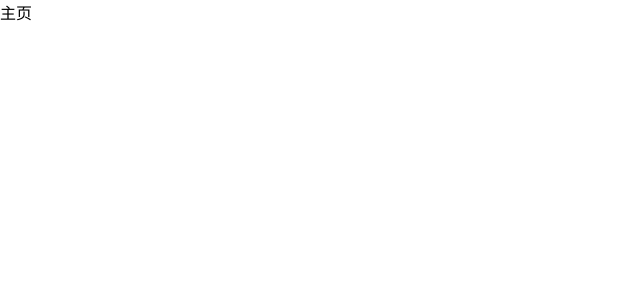
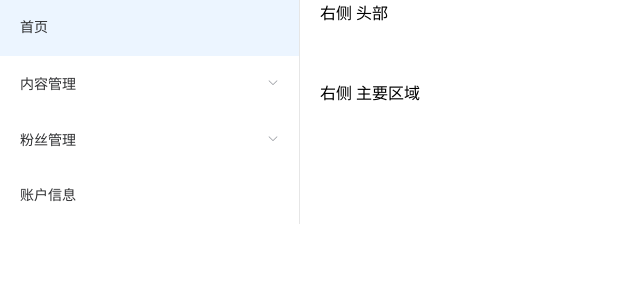
Before and after one commit to muyixiaoxin/89---, a Vue app: page /#/home in a window 1280 px wide. Shown: the top 300 px of the page, without its empty margins (0-640 px from the left). Built offline with nearby package versions, Linux system fonts and the light colour scheme.

Commit message:
home界面大纲拼接完成

```diff
--- /dev/null
+++ b/src/components/home/layout-aside.vue
@@ -0,0 +1,40 @@
+<template>
+  <!-- <div>左侧导航</div> -->
+  <el-menu>
+      <el-menu-item>首页</el-menu-item>
+      <el-submenu>
+          <template slot="title">
+              <span>内容管理</span>
+          </template>
+          <el-menu-item-group>
+          <el-menu-item>发布文章</el-menu-item>
+          <el-menu-item>内容列表</el-menu-item>
+          <el-menu-item>评论列表 </el-menu-item>
+          <el-menu-item>素材管理</el-menu-item>
+          </el-menu-item-group>
+      </el-submenu>
+      <el-submenu>
+          <template slot="title">
+              <span>粉丝管理</span>
+          </template>
+          <el-menu-item-group>
+          <el-menu-item>粉丝概况</el-menu-item>
+          <el-menu-item>图文数据</el-menu-item>
+          <el-menu-item>粉丝概况</el-menu-item>
+          <el-menu-item>粉丝列表</el-menu-item>
+          </el-menu-item-group>
+      </el-submenu>
+    <el-menu-item>账户信息</el-menu-item>
+
+  </el-menu>
+</template>
+
+<script>
+export default {
+
+}
+</script>
+
+<style>
+
+</style>
--- a/src/views/home/index.vue
+++ b/src/views/home/index.vue
@@ -1,12 +1,24 @@
 <template>
-  <div class="one">
-   <span>主页</span>
-    </div>
+<!-- 外层容器 -->
+<el-container>
+<!-- 左右容器 -->
+<el-aside>
+  <layout-aside></layout-aside>
+</el-aside>
+<el-container>
+  <!-- 上下布局 -->
+  <el-header>右侧 头部 </el-header>
+  <el-main>右侧 主要区域</el-main>
+</el-container>
+</el-container>
 </template>
 
 <script>
+import layoutAside from '../../components/home/layout-aside'
 export default {
-
+  components: {
+    'layout-aside': layoutAside
+  }
 }
 </script>
 
```
